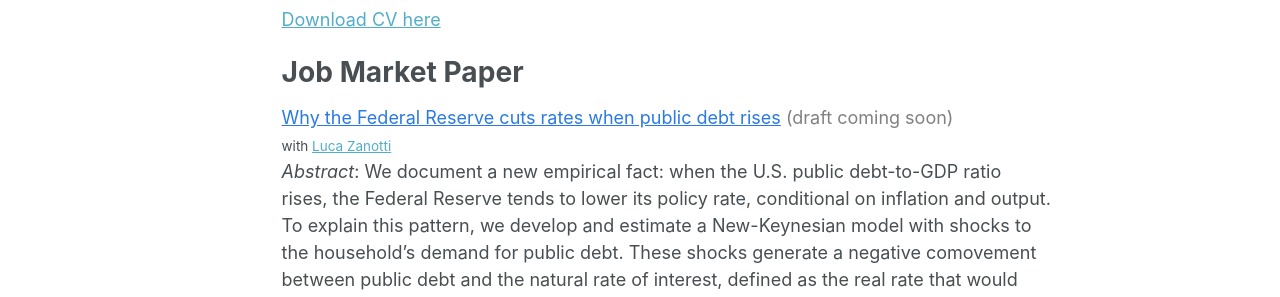
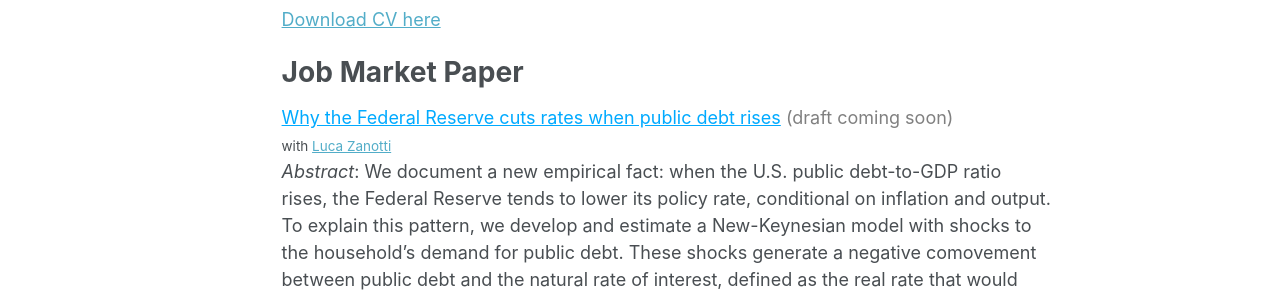
Before and after one commit to AndreaFerrara1997/AndreaFerrara1997.github.io, a Jekyll site: the page built from index.md, in a window 1280 px wide. Shown: the part 364-661 px from the top of the page. Built offline with Jekyll 4.4.1, drawn with Linux system fonts in a browser that asks for light colours; a script that is not in the unit is left out.

Commit message:
Update index.md

```diff
--- a/index.md
+++ b/index.md
@@ -16,7 +16,7 @@ Email: andr.ferrara1@gmail.com
 {% include cv.md %}
 
 # Job Market Paper
-<span class="archive__item-title" style="color:#2a7ae2; text-decoration:underline;">Why the Federal Reserve cuts rates when public debt rises</span> <span style="color:gray;">(draft coming soon)</span>
+<span class="archive__item-title" style="color:#00aaff; text-decoration:underline;">Why the Federal Reserve cuts rates when public debt rises</span> <span style="color:gray;">(draft coming soon)</span>
 <small> with [Luca Zanotti](#) </small>
 *Abstract*: We document a new empirical fact: when the U.S. public debt-to-GDP ratio rises, the Federal Reserve tends to lower its policy rate, conditional on inflation and output. To explain this pattern, we develop and estimate a New-Keynesian model with shocks to the household's demand for public debt. These shocks generate a negative comovement between public debt and the natural rate of interest, defined as the real rate that would prevail in the flexible-price economy. Assuming that the Fed adjusts its policy rate in line with the natural rate, this mechanism rationalizes the negative relation between debt and the policy rate. We show that these shocks are a key driver of business-cycle fluctuations and that policy rules responding to the natural rate reduce the volatility of inflation and output relative to standard rules. Complementing this analysis, we construct a debt-informed measure of the natural rate using a time-varying parameter vector autoregression model. Once this measure is included in the policy rule, an increase in the debt-to-GDP ratio no longer reduces the federal funds rate, consistent with the mechanism highlighted by the model.
 
```
